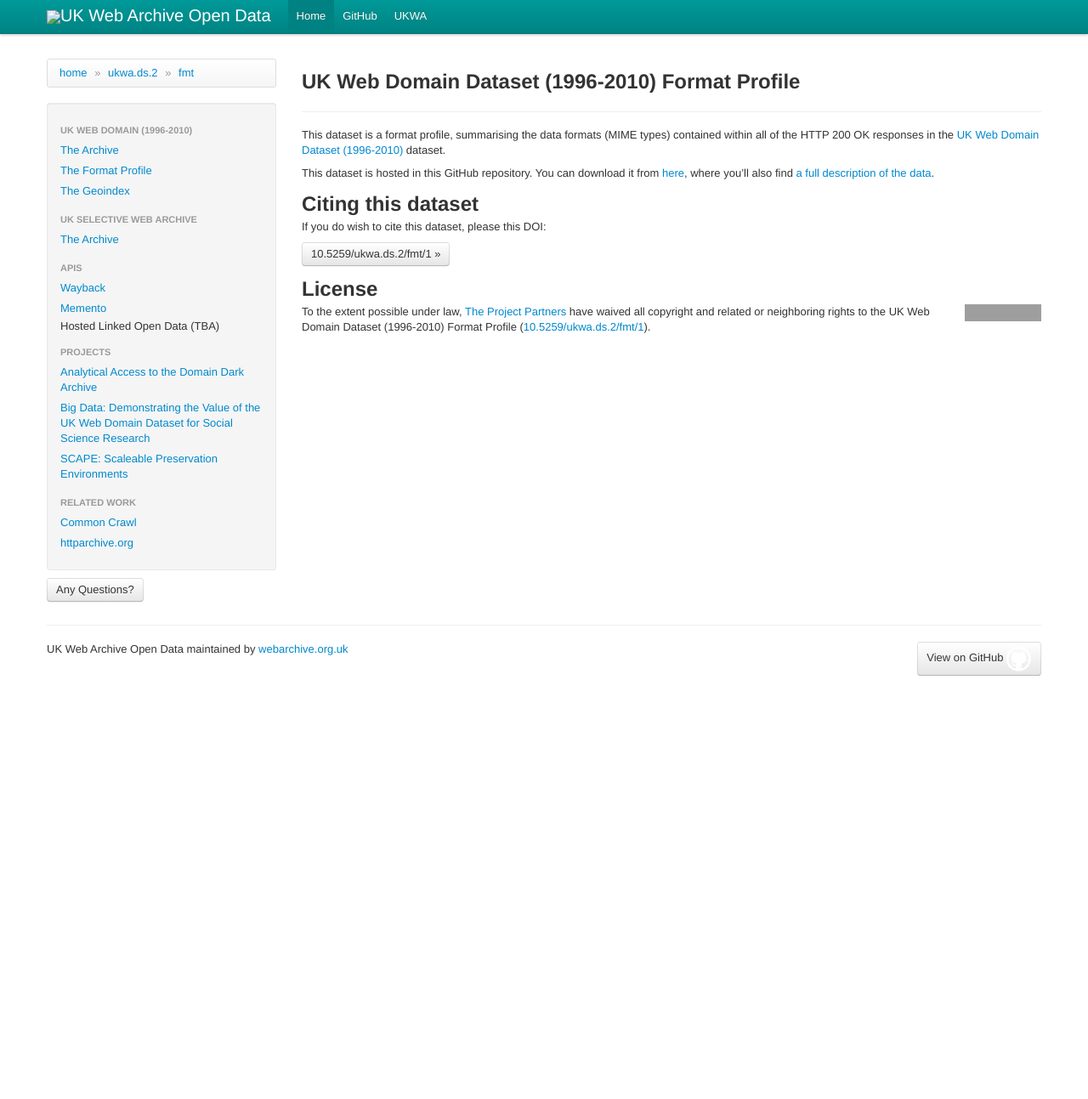
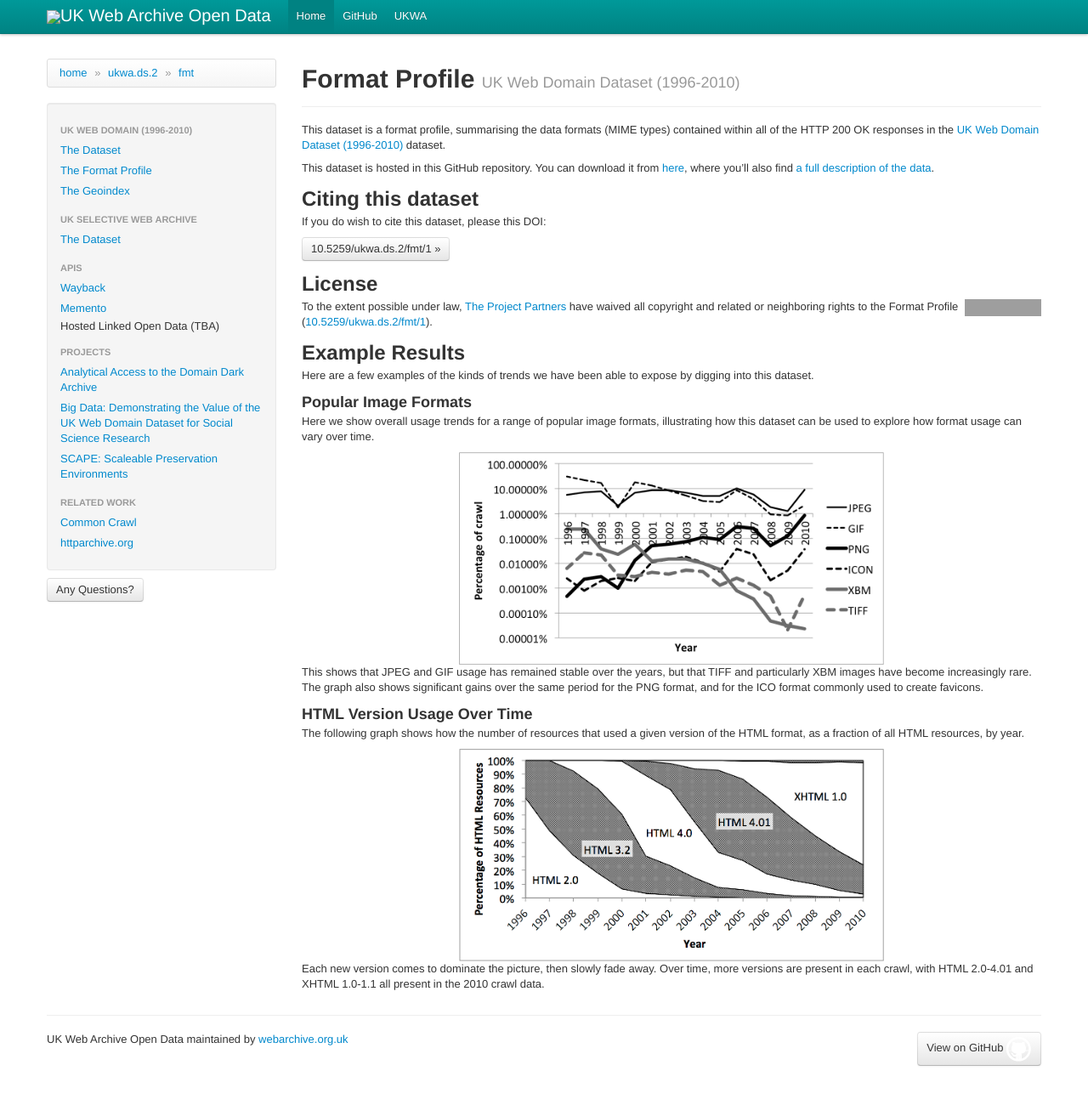
Before and after one commit to ukwa/opendata, a Jekyll site: the page built from ukwa.ds.2/fmt/index.md, in a window 1280 px wide and 1294 px high. Shown: the whole window at 85% size. Built offline with Jekyll 4.4.1, drawn with Linux system fonts in a browser that asks for light colours; grey boxes are pictures that could not be loaded.

Commit message:
Added some example results.

```diff
--- a/_layouts/bootstrap.html
+++ b/_layouts/bootstrap.html
@@ -96,14 +96,14 @@ background: #008282;
   <li class="nav-header">
     UK Web Domain (1996-2010)
   </li>
-  <li><a href="{{ site.baseurl }}/ukwa.ds.2">The Archive</a></li>
+  <li><a href="{{ site.baseurl }}/ukwa.ds.2">The Dataset</a></li>
   <li><a href="{{ site.baseurl }}/ukwa.ds.2/fmt">The Format Profile</a></li>
   <li><a href="{{ site.baseurl }}/ukwa.ds.2/geo">The Geoindex</a></li>
 
   <li class="nav-header">
     UK Selective Web Archive
   </li>
-  <li><a href="{{ site.baseurl }}/ukwa.ds.1">The Archive</a></li>
+  <li><a href="{{ site.baseurl }}/ukwa.ds.1">The Dataset</a></li>
 
   <li class="nav-header">
     APIs
@@ -136,7 +136,7 @@ background: #008282;
 
         <div class="span9">
           <div class="page-header">
-            <h2>{{ page.title }}</h2>
+            <h1>{{ page.title }} <small>{{ page.subtitle }}</small></h1>
           </div>
            {{ content }}
        </div>
--- a/ukwa.ds.2/fmt/index.md
+++ b/ukwa.ds.2/fmt/index.md
@@ -1,6 +1,7 @@
 ---
 layout: bootstrap
-title: UK Web Domain Dataset (1996-2010) Format Profile
+title: Format Profile
+subtitle: UK Web Domain Dataset (1996-2010)
 doi: 10.5259/ukwa.ds.2/fmt/1
 ---
 
@@ -12,3 +13,25 @@ This dataset is hosted in this GitHub repository. You can download it from [here
 {% include cite_doi.md %}
 
 {% include jia_cc0.md %}
+
+Example Results
+---------------
+Here are a few examples of the kinds of trends we have been able to expose by digging into this dataset.
+
+### Popular Image Formats ###
+Here we show overall usage trends for a range of popular image formats, illustrating how this dataset can be used to explore how format usage can vary over time.
+
+<center>
+<a href="{{ site.baseurl }}/ukwa.ds.2/fmt/images/fmt-image-trends.png"><img src="{{ site.baseurl }}/ukwa.ds.2/fmt/images/fmt-image-trends.png" width="500"/></a>
+</center>
+
+This shows that JPEG and GIF usage has remained stable over the years, but that TIFF and particularly XBM images have become increasingly rare. The graph also shows significant gains over the same period for the PNG format, and for the ICO format commonly used to create favicons.
+
+### HTML Version Usage Over Time ###
+The following graph shows how the number of resources that used a given version of the HTML format, as a fraction of all HTML resources, by year.
+
+<center>
+<a href="{{ site.baseurl }}/ukwa.ds.2/fmt/images/fmt-html-versionspng"><img src="{{ site.baseurl }}/ukwa.ds.2/fmt/images/fmt-html-versions.png" width="500"/></a>
+</center>
+
+Each new version comes to dominate the picture, then slowly fade away. Over time, more versions are present in each crawl, with HTML 2.0-4.01 and XHTML 1.0-1.1 all present in the 2010 crawl data.
```
Also changed, not shown: other parts of _layouts/bootstrap.html (+3 -3 lines), ukwa.ds.2/geo/index.md (+2 -1 lines), ukwa.ds.2/fmt/images/fmt-html-versions.png (added), ukwa.ds.2/fmt/images/fmt-image-trends.png (added).
